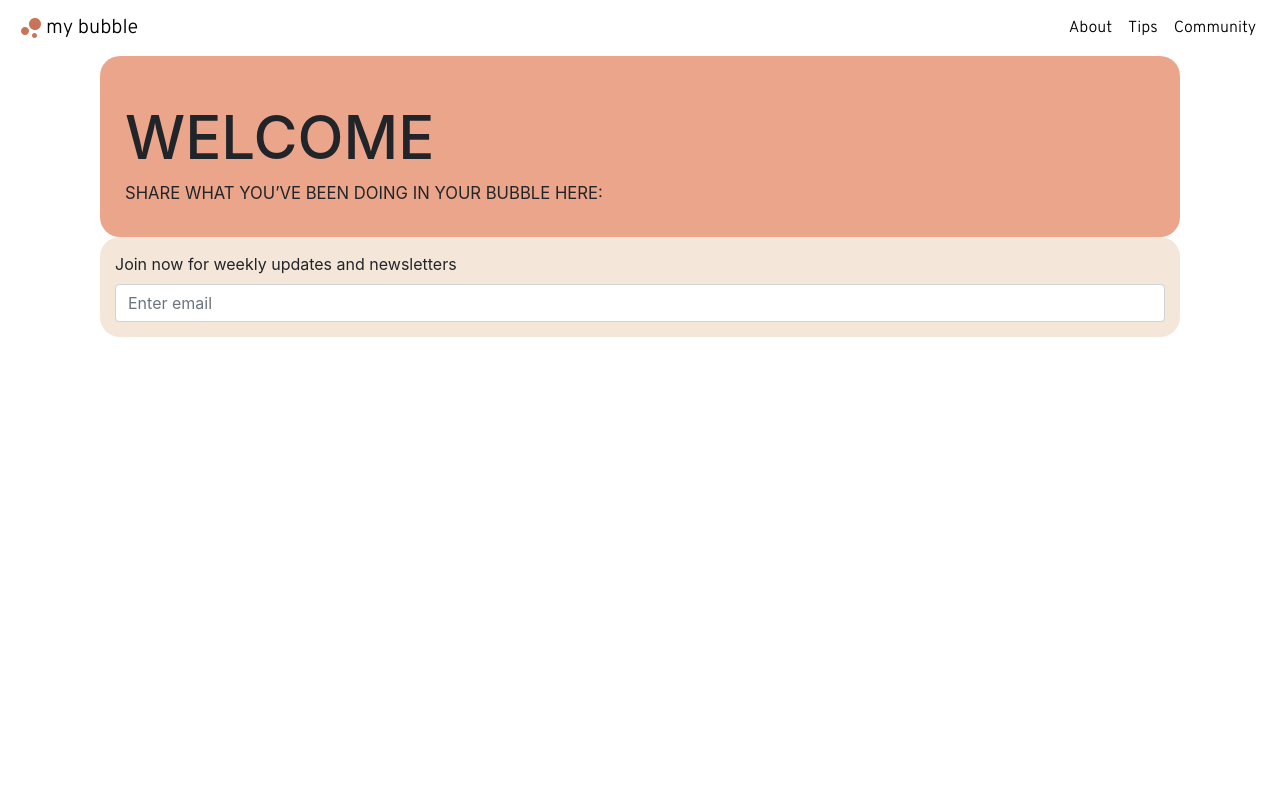
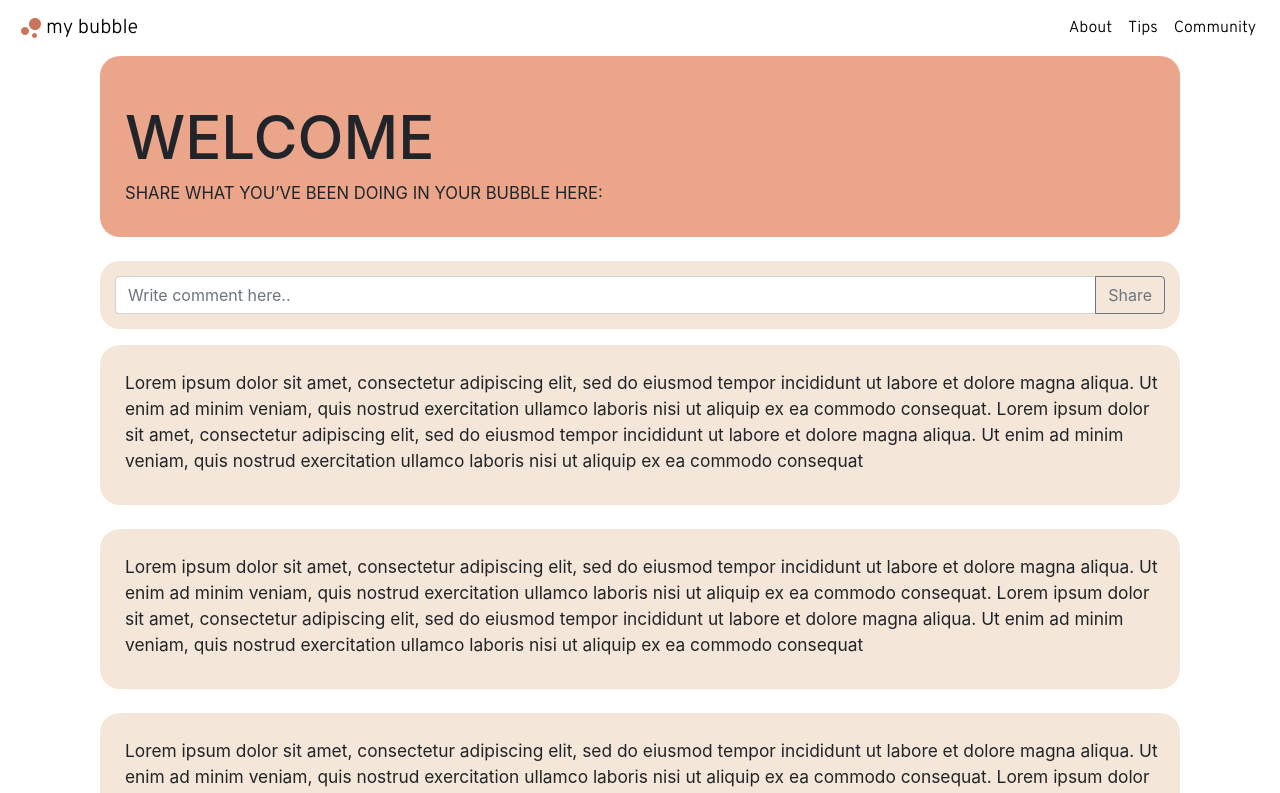
Before and after one commit to bennetteyee/IXXN321-Project2, a React (Create React App) app: page /community in a window 1280 px wide. Shown: the top 793 px of the page. Built offline with nearby package versions, Linux system fonts and the light colour scheme.

Commit message:
Finished community page, added Comment form

```diff
--- /dev/null
+++ b/src/components/js/Comment.js
@@ -0,0 +1,26 @@
+import React, { Component } from 'react'
+import { Image} from 'react-bootstrap';
+import styled from 'styled-components';
+
+
+const Styles = styled.div`
+ .comment-container{
+    background: #F4E6D8;
+    padding: 15px;
+    border-radius: 20px;
+ }
+
+
+`;
+
+export const Comment = () => (
+    <Styles>
+    <div className= "comment-container">
+          <p>Lorem ipsum dolor sit amet, consectetur adipiscing elit, sed do eiusmod tempor incididunt ut labore et dolore magna aliqua.
+         Ut enim ad minim veniam, quis nostrud exercitation ullamco laboris nisi ut aliquip ex ea commodo consequat.
+         Lorem ipsum dolor sit amet, consectetur adipiscing elit, sed do eiusmod tempor incididunt ut labore et dolore magna aliqua.
+         Ut enim ad minim veniam, quis nostrud exercitation ullamco laboris nisi ut aliquip ex ea commodo consequat</p>
+     </div>
+   </Styles>
+
+)
--- a/src/components/js/EmailForm.js
+++ b/src/components/js/EmailForm.js
@@ -15,7 +15,7 @@ export const EmailForm = () => (
 <Form>
   <Form.Group controlId="formGroupEmail">
     <Form.Label>Join now for weekly updates and newsletters</Form.Label>
-    <Form.Control type="email" placeholder="Enter email" />
+    <Form.Control type="email" placeholder="Enter email here..." />
   </Form.Group>
 </Form>
 </Styles>
--- /dev/null
+++ b/src/components/js/NewsFeedForm.js
@@ -0,0 +1,26 @@
+import React, { Component } from 'react'
+import { InputGroup, FormControl, Button} from 'react-bootstrap';
+import styled from 'styled-components';
+
+const Styles = styled.div`
+   .input-group{
+       background: #F4E6D8;
+       padding: 15px;
+       border-radius: 20px;
+   }
+`;
+
+export const NewsFeedForm = () => (
+ <Styles>
+    <InputGroup className="mb-3">
+    <FormControl
+      placeholder="Write comment here.."
+      aria-label="Recipient's username"
+      aria-describedby="basic-addon2"
+    />
+    <InputGroup.Append>
+      <Button variant="outline-secondary">Share</Button>
+    </InputGroup.Append>
+  </InputGroup>
+</Styles>
+    )
--- a/src/pages/js/Community.js
+++ b/src/pages/js/Community.js
@@ -3,6 +3,8 @@ import { Image} from 'react-bootstrap';
 import "./../css/Community.css";
 import {EmailForm} from "./../../components/js/EmailForm.js";
 import{Layout} from "./../../components/js/Layout.js";
+import{NewsFeedForm} from "./../../components/js/NewsFeedForm.js";
+import {Comment} from "./../../components/js/Comment.js";
 
 export default class Community extends Component {
     render() {
@@ -13,9 +15,21 @@ export default class Community extends Component {
             <div className= "context">
             <p>SHARE WHAT YOU’VE BEEN DOING IN YOUR BUBBLE HERE:</p>
         </div>
-    </div>
+     </div>
+     <div></div>
+        <br></br>
+       <NewsFeedForm/>
+       <Comment/>
+       <br></br>
+       <Comment/>
+       <br></br>
+       <Comment/>
+       <br></br>
+       <Comment/>
+       <br></br>
        <EmailForm/>
-       </Layout>
+       <br></br>
+     </Layout>
 
       )
     }
```
Also changed, not shown: src/images/profile-placeholder.jpg (added).
